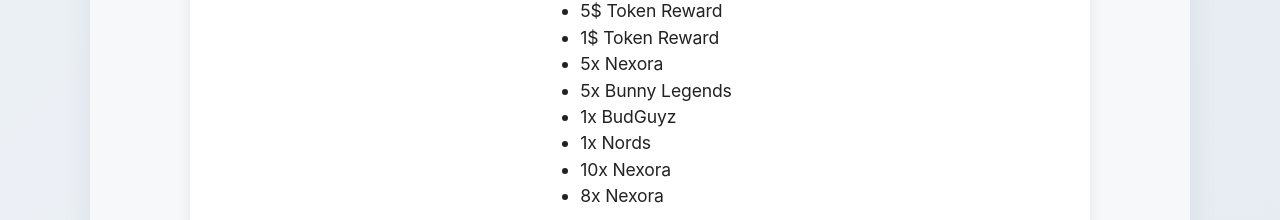
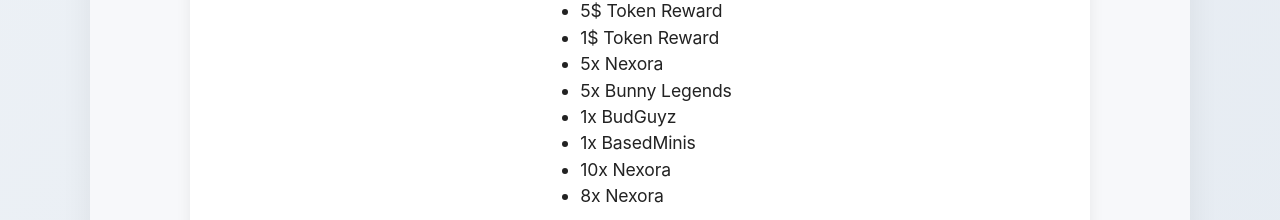
Before and after one commit to nerdyfiroz/nexora-base, a Next.js app: page / in a window 1280 px wide. Shown: the part 3492-3712 px from the top of the page. Built offline with nearby package versions, Linux system fonts and the light colour scheme.

Commit message:
Update staking section reward: replace Nords with BasedMinis

```diff
--- a/src/app/StakingSection.js
+++ b/src/app/StakingSection.js
@@ -15,7 +15,7 @@
           <li>5x Nexora</li>
           <li>5x Bunny Legends</li>
           <li>1x BudGuyz</li>
-          <li>1x Nords</li>
+          <li>1x BasedMinis</li>
           <li>10x Nexora</li>
           <li>8x Nexora</li>
         </ul>
```
